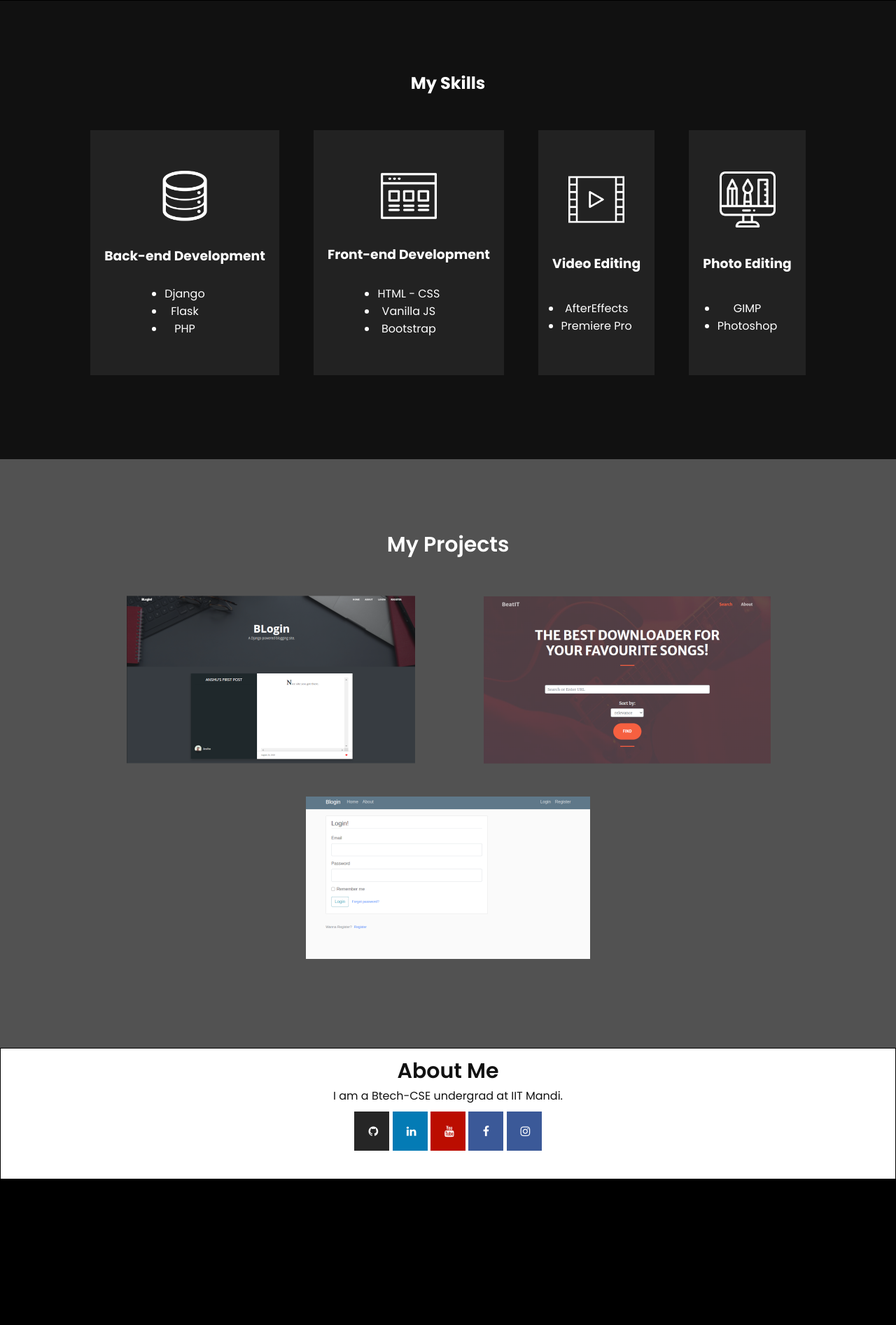
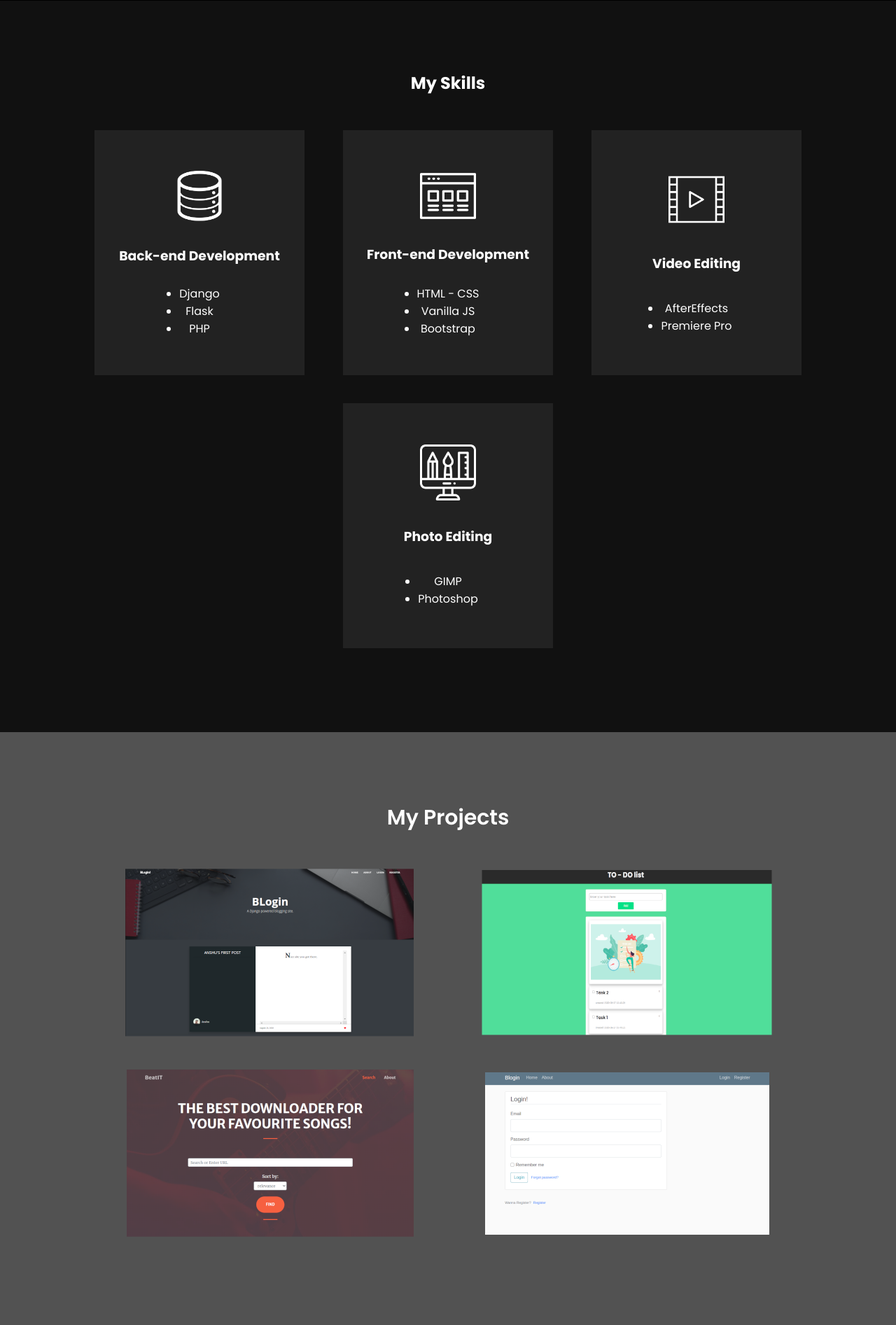
Before and after one commit to divyashk/Portfolio, a Flask app: page / in a window 1280 px wide. Shown: the part 799-2692 px from the top of the page at 70% size. Before the commit the page ends 2483 px from the top, so only its background shows below. Run offline with Flask 2, Linux system fonts and the light colour scheme.

Commit message:
Added the PHP site

```diff
--- a/static/style.css
+++ b/static/style.css
@@ -161,7 +161,7 @@ header.sticky ul li a{
     background: #222;
     color: #fff;
     height: 350px;
-    min-width: 300;
+    min-width: 300px;
     max-width: 400px;
     margin:20px;
     transition: 0.5s;
--- a/templates/index.html
+++ b/templates/index.html
@@ -94,6 +94,11 @@
                     <img src="../static/work/django.png" alt="">
                 </div>
             </a>
+            <a href="http://todophp.divyasheel.com">
+                <div class="workBx">
+                    <img src="../static/work/phptodo.png" alt="">
+                </div>
+            </a>
             <a href="http://music.divyasheel.com">
                 <div class="workBx">
                     <img src="../static/work/beatit.png" alt="">
```
Also changed, not shown: static/work/phptodo.png (added).
